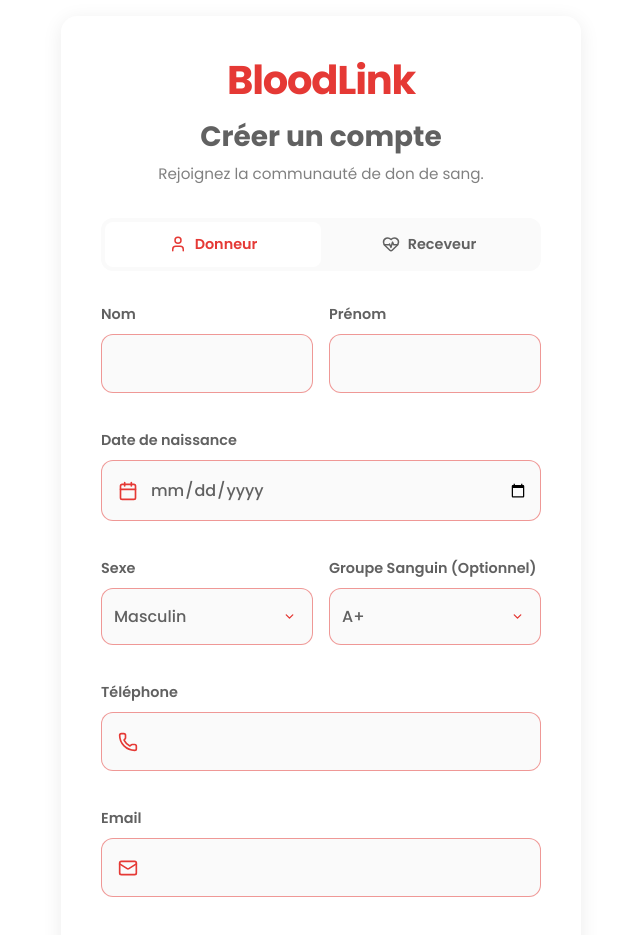
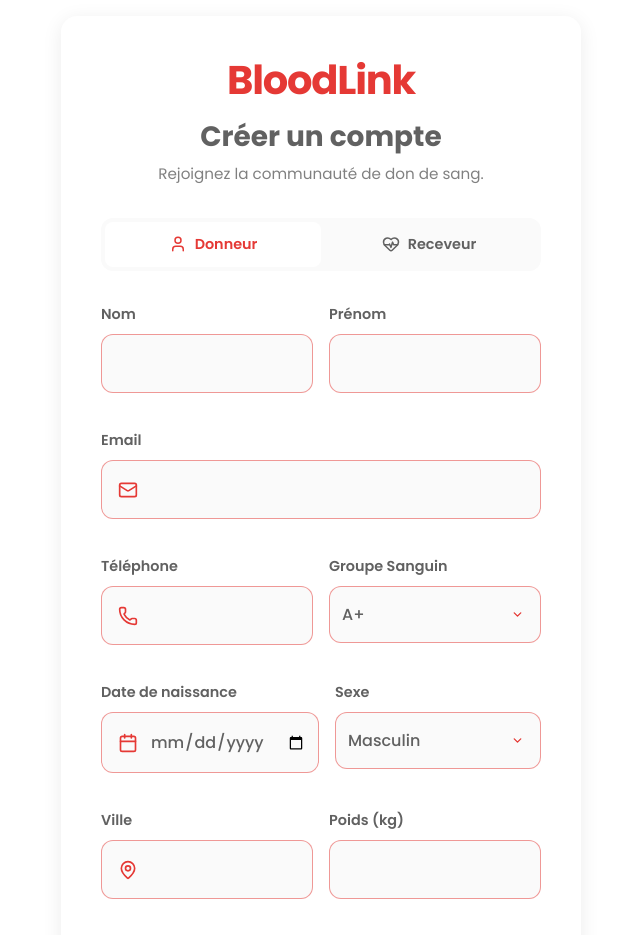
Before and after one commit to mehdiert04/PFE-Blood-donation, a React app in the folder Web/Frontend/: page /auth/register in a window 1280 px wide. Shown: the top 935 px of the page, without its empty margins (319-959 px from the left). Built offline with nearby package versions, Linux system fonts and the light colour scheme; the HTML template or start-up script is replaced by a standard one.

Commit message:
M- Fix Auth

```diff
--- a/Web/Frontend/src/api/auth.js
+++ b/Web/Frontend/src/api/auth.js
@@ -46,8 +46,6 @@
     return axiosClient.post("/reset-password", payload);
 };
 
-export const getUser = async (token) => {
-    return axiosClient.get("/user", {
-        headers: { Authorization: `Bearer ${token}` }
-    });
+export const getUser = async () => {
+    return axiosClient.get("/users/me");
 };
--- a/Web/Frontend/src/components/auth/ForgotPassword.jsx
+++ b/Web/Frontend/src/components/auth/ForgotPassword.jsx
@@ -46,7 +46,7 @@
 
     const handleResend = async () => {
         setIsSubmitting(true);
-        await resendVerificationEmail(data);
+        await resendVerificationEmail(submittedEmail);
         setIsSubmitting(false);
         startCountdown();
     };
--- a/Web/Frontend/src/components/auth/LoginForm.jsx
+++ b/Web/Frontend/src/components/auth/LoginForm.jsx
@@ -24,11 +24,22 @@
         setLoginError(null);
         try {
             const response = await login(data);
-            localStorage.setItem('token', response.data.token);
-            localStorage.setItem('user', JSON.stringify(response.data.user));
-            navigate('/dashboard');
+            if (response.data.success) {
+                const { access_token, user } = response.data.data;
+                localStorage.setItem('ACCESS_TOKEN', access_token);
+                localStorage.setItem('USER', JSON.stringify(user));
+
+                // Redirect based on role or to dashboard
+                if (user.role === 'receveur') {
+                    navigate('/receveur/dashboard');
+                } else {
+                    navigate('/dashboard');
+                }
+            }
         } catch (err) {
-            setLoginError("Email ou mot de passe incorrect.");
+            console.error('Login error:', err);
+            const message = err.response?.data?.message || "Email ou mot de passe incorrect.";
+            setLoginError(message);
         } finally {
             setIsSubmitting(false);
         }
--- a/Web/Frontend/src/components/auth/RegisterForm.jsx
+++ b/Web/Frontend/src/components/auth/RegisterForm.jsx
@@ -2,8 +2,8 @@
 import { useForm } from 'react-hook-form';
 import { useOutletContext, useNavigate } from 'react-router-dom';
 import { zodResolver } from '@hookform/resolvers/zod';
-import { User, HeartPulse, Building2, Calendar, Mail, Phone, MapPin, AlertCircle } from 'lucide-react';
-import { donneurSchema, receveurSchema } from '../../lib/schemas';
+import { User, HeartPulse, Calendar, Mail, Phone, MapPin, AlertCircle } from 'lucide-react';
+import { donneurSchema, receveurRegistrationSchema } from '../../lib/schemas';
 import Button from '../common/Button';
 import Input from '../common/Input';
 import Select from '../common/Select';
@@ -22,141 +22,66 @@
     { value: 'O+', label: 'O+' }, { value: 'O-', label: 'O-' },
 ];
 
-/* ─── Per-role form rendered separately so useForm re-mounts on role change ─── */
+const RegisterForm = () => {
+    const { onSwitchToLogin } = useOutletContext();
+    const navigate = useNavigate();
+    const [selectedRole, setSelectedRole] = useState('donneur');
+    const [submitError, setSubmitError] = useState(null);
+    const [isSubmitting, setIsSubmitting] = useState(false);
 
-const DonneurForm = ({ onSubmit, onSwitchToLogin, submitError }) => {
+    // Schema selection based on role
+    const currentSchema = selectedRole === 'donneur' ? donneurSchema : receveurRegistrationSchema;
+
     const { register, handleSubmit, formState: { errors }, reset } = useForm({
-        resolver: zodResolver(donneurSchema),
+        resolver: zodResolver(currentSchema),
         mode: 'onBlur',
     });
-    const [isSubmitting, setIsSubmitting] = useState(false);
 
-    const handleFormSubmit = async (data) => {
+    const onSubmit = async (data) => {
         setIsSubmitting(true);
+        setSubmitError(null);
         try {
-            await registerDonneur(data);
+            // Prepare data for backend (laravel expects password_confirmation)
+            const payload = {
+                ...data,
+                password_confirmation: data.confirmPassword,
+            };
+
+            let response;
+            if (selectedRole === 'donneur') {
+                // Map frontend 'M'/'F' to backend 'Homme'/'Femme'
+                payload.sexe = data.sexe === 'M' ? 'Homme' : 'Femme';
+                response = await registerDonneur(payload);
+            } else {
+                response = await registerReceveur(payload);
+            }
+
+            if (response.data.success) {
+                navigate('/auth/verify-email', {
+                    state: { email: data.email }
+                });
+            }
+        } catch (err) {
+            console.error('Registration error:', err);
+            const message = err.response?.data?.message || "Une erreur est survenue lors de l'inscription.";
+            setSubmitError(message);
+
+            // If there are specific validation errors from backend
+            if (err.response?.data?.errors) {
+                const firstError = Object.values(err.response.data.errors)[0][0];
+                setSubmitError(firstError);
+            }
         } finally {
             setIsSubmitting(false);
         }
     };
 
-    return (
-        <form onSubmit={handleSubmit(handleFormSubmit)} className={styles.form}>
-            <div className={styles.grid2}>
-                <Input label="Nom" {...register('nom')} error={errors.nom} />
-                <Input label="Prénom" {...register('prenom')} error={errors.prenom} />
-            </div>
-            <Input type="date" label="Date de naissance" {...register('date_naissance')} error={errors.date_naissance} icon={Calendar} />
-            <div className={styles.grid2}>
-                <Select label="Sexe" options={[{ value: 'M', label: 'Masculin' }, { value: 'F', label: 'Féminin' }]} {...register('sexe')} error={errors.sexe} />
-                <Select label="Groupe Sanguin (Optionnel)" options={BLOOD_GROUPS} {...register('groupe_sanguin')} error={errors.groupe_sanguin} />
-            </div>
-            <Input label="Téléphone" {...register('telephone')} error={errors.telephone} icon={Phone} />
-            <Input type="email" label="Email" {...register('email')} error={errors.email} icon={Mail} />
-            <Input label="Ville" {...register('ville')} error={errors.ville} icon={MapPin} />
-            <Input type="password" label="Mot de passe" {...register('password')} error={errors.password} />
-            <Input type="password" label="Confirmer le mot de passe" {...register('confirmPassword')} error={errors.confirmPassword} />
-
-            {submitError && (
-                <div className={styles.errorMessage}>
-                    <AlertCircle size={20} />
-                    <span>{submitError}</span>
-                </div>
-            )}
-
-            <Button type="submit" fullWidth isLoading={isSubmitting} size="lg">
-                S'inscrire
-            </Button>
-            <div className={styles.links}>
-                <p>
-                    Déjà inscrit?{' '}
-                    <button type="button" onClick={onSwitchToLogin} className={styles.linkButton}>
-                        Se connecter
-                    </button>
-                </p>
-            </div>
-        </form>
-    );
-};
-
-const ReceveurForm = ({ onSubmit, onSwitchToLogin, submitError }) => {
-    const { register, handleSubmit, formState: { errors } } = useForm({
-        resolver: zodResolver(receveurSchema),
-        mode: 'onBlur',
-    });
-    const [isSubmitting, setIsSubmitting] = useState(false);
-
-    const handleFormSubmit = async (data) => {
-        setIsSubmitting(true);
-        try {
-            await registerReceveur(data);
-        } finally {
-            setIsSubmitting(false);
+    const handleRoleChange = (roleId) => {
+        if (selectedRole !== roleId) {
+            setSelectedRole(roleId);
+            setSubmitError(null);
+            reset(); // Clear form when switching roles
         }
-    };
-
-    return (
-        <form onSubmit={handleSubmit(handleFormSubmit)} className={styles.form}>
-            <Input label="Nom du patient" {...register('nom_patient')} error={errors.nom_patient} icon={User} />
-            <div className={styles.grid2}>
-                <Input type="number" label="Âge" {...register('age', { valueAsNumber: true })} error={errors.age} />
-                <Select label="Groupe Sanguin Requis" options={BLOOD_GROUPS} {...register('groupe_sanguin_requis')} error={errors.groupe_sanguin_requis} />
-            </div>
-            <div className={styles.grid2}>
-                <Input type="number" label="Quantité (Poches)" {...register('quantite', { valueAsNumber: true })} error={errors.quantite} />
-                <Select label="Niveau d'urgence" options={[{ value: 'normal', label: 'Normal' }, { value: 'eleve', label: 'Élevé' }, { value: 'critique', label: 'Critique' }]} {...register('urgence')} error={errors.urgence} />
-            </div>
-            <Input label="Hôpital / Clinique" {...register('hopital_clinique')} error={errors.hopital_clinique} icon={Building2} />
-            <div className={styles.grid2}>
-                <Input label="Ville" {...register('ville')} error={errors.ville} icon={MapPin} />
-                <Input label="Service (Urgence, Réa...)" {...register('service')} error={errors.service} />
-            </div>
-
-            <h4 className={styles.sectionTitle}>Contact d'urgence</h4>
-            <Input label="Nom du contact" {...register('contact_nom')} error={errors.contact_nom} icon={User} />
-            <div className={styles.grid2}>
-                <Input label="Téléphone" {...register('contact_telephone')} error={errors.contact_telephone} icon={Phone} />
-                <Input type="email" label="Email" {...register('contact_email')} error={errors.contact_email} icon={Mail} />
-            </div>
-
-
-            {submitError && (
-                <div className={styles.errorMessage}>
-                    <AlertCircle size={20} />
-                    <span>{submitError}</span>
-                </div>
-            )}
-
-            <Button type="submit" fullWidth isLoading={isSubmitting} size="lg">
-                S'inscrire
-            </Button>
-            <div className={styles.links}>
-                <p>
-                    Déjà inscrit?{' '}
-                    <button type="button" onClick={onSwitchToLogin} className={styles.linkButton}>
-                        Se connecter
-                    </button>
-                </p>
-            </div>
-        </form>
-    );
-};
-
-/* ─── Main RegisterForm shell (handles role tab + passes submit handler down) ─── */
-
-const RegisterForm = () => {
-    const { onSwitchToLogin } = useOutletContext();
-    const navigate = useNavigate();
-    const [selectedRole, setSelectedRole] = useState('donneur');
-    const [submitError, setSubmitError] = useState(null);
-
-    const handleSubmit = async (data) => {
-        setSubmitError(null);
-        // Simulate API call — replace with real API later
-        await new Promise(resolve => setTimeout(resolve, 2000));
-        navigate('/auth/verify-email', {
-            state: { email: data.email || data.contact_email || '' }
-        });
     };
 
     return (
@@ -170,7 +95,7 @@
                             key={role.id}
                             type="button"
                             className={`${styles.roleTab} ${selectedRole === role.id ? styles.activeRole : ''}`}
-                            onClick={() => { setSelectedRole(role.id); setSubmitError(null); }}
+                            onClick={() => handleRoleChange(role.id)}
                         >
                             <Icon size={18} />
                             <span>{role.label}</span>
@@ -179,23 +104,86 @@
                 })}
             </div>
 
-            {/* Render the correct sub-form — keyed by role so it remounts cleanly */}
-            {selectedRole === 'donneur' && (
-                <DonneurForm
-                    key="donneur"
-                    onSubmit={handleSubmit}
-                    onSwitchToLogin={onSwitchToLogin}
-                    submitError={submitError}
-                />
-            )}
-            {selectedRole === 'receveur' && (
-                <ReceveurForm
-                    key="receveur"
-                    onSubmit={handleSubmit}
-                    onSwitchToLogin={onSwitchToLogin}
-                    submitError={submitError}
-                />
-            )}
+            <form onSubmit={handleSubmit(onSubmit)} className={styles.form}>
+                <div className={styles.grid2}>
+                    <Input label="Nom" {...register('nom')} error={errors.nom} />
+                    <Input label="Prénom" {...register('prenom')} error={errors.prenom} />
+                </div>
+
+                <Input type="email" label="Email" {...register('email')} error={errors.email} icon={Mail} />
+
+                <div className={styles.grid2}>
+                    <Input label="Téléphone" {...register('telephone')} error={errors.telephone} icon={Phone} />
+                    {selectedRole === 'donneur' ? (
+                        <Select
+                            label="Groupe Sanguin"
+                            options={BLOOD_GROUPS}
+                            {...register('groupe_sanguin')}
+                            error={errors.groupe_sanguin}
+                        />
+                    ) : (
+                        <Select
+                            label="Groupe Sanguin Requis"
+                            options={[...BLOOD_GROUPS, { value: 'INCONNU', label: 'Inconnu' }]}
+                            {...register('groupe_sanguin_recherche')}
+                            error={errors.groupe_sanguin_recherche}
+                        />
+                    )}
+                </div>
+
+                {selectedRole === 'donneur' && (
+                    <div className={styles.grid2}>
+                        <Input type="date" label="Date de naissance" {...register('date_naissance')} error={errors.date_naissance} icon={Calendar} />
+                        <Select
+                            label="Sexe"
+                            options={[{ value: 'M', label: 'Masculin' }, { value: 'F', label: 'Féminin' }]}
+                            {...register('sexe')}
+                            error={errors.sexe}
+                        />
+                    </div>
+                )}
+
+                {selectedRole === 'donneur' && (
+                    <div className={styles.grid2}>
+                        <Input label="Ville" {...register('ville')} error={errors.ville} icon={MapPin} />
+                        <Input type="number" label="Poids (kg)" {...register('poids', { valueAsNumber: true })} error={errors.poids} />
+                    </div>
+                )}
+
+                {selectedRole === 'receveur' && (
+                    <Input
+                        label="Description de la situation (Optionnel)"
+                        {...register('description_maladie')}
+                        error={errors.description_maladie}
+                        placeholder="Brève description du besoin..."
+                    />
+                )}
+
+                <div className={styles.grid2}>
+                    <Input type="password" label="Mot de passe" {...register('password')} error={errors.password} />
+                    <Input type="password" label="Confirmer" {...register('confirmPassword')} error={errors.confirmPassword} />
+                </div>
+
+                {submitError && (
+                    <div className={styles.errorMessage}>
+                        <AlertCircle size={20} />
+                        <span>{submitError}</span>
+                    </div>
+                )}
+
+                <Button type="submit" fullWidth isLoading={isSubmitting} size="lg">
+                    S'inscrire en tant que {selectedRole}
+                </Button>
+
+                <div className={styles.links}>
+                    <p>
+                        Déjà inscrit?{' '}
+                        <button type="button" onClick={onSwitchToLogin} className={styles.linkButton}>
+                            Se connecter
+                        </button>
+                    </p>
+                </div>
+            </form>
         </div>
     );
 };
--- a/Web/Frontend/src/components/auth/ResetPassword.jsx
+++ b/Web/Frontend/src/components/auth/ResetPassword.jsx
@@ -7,6 +7,7 @@
 import Input from '../common/Input';
 import Button from '../common/Button';
 import styles from './ResetPassword.module.css';
+import { resetPassword } from '../../api/auth';
 
 
 const resetSchema = z.object({
@@ -24,8 +25,10 @@
     const navigate = useNavigate();
     const [searchParams] = useSearchParams();
     const token = searchParams.get('token');
+    const email = searchParams.get('email'); // Laravel usually needs email back during reset
 
     const [status, setStatus] = useState('idle'); // idle | submitting | success | error
+    const [errorMessage, setErrorMessage] = useState('');
     const [showPassword, setShowPassword] = useState(false);
     const [showConfirm, setShowConfirm] = useState(false);
 
@@ -62,12 +65,19 @@
 
     const onSubmit = async (data) => {
         setStatus('submitting');
+        setErrorMessage('');
         try {
-            // Simulate API — replace with real endpoint: POST /api/auth/reset-password { token, password }
-            await new Promise(resolve => setTimeout(resolve, 2000));
+            await resetPassword({
+                token: token,
+                email: email, // Might be null if not in URL, check if Laravel works without it
+                password: data.password,
+                password_confirmation: data.confirmPassword
+            });
             setStatus('success');
-        } catch {
+        } catch (err) {
+            console.error('Reset password error:', err);
             setStatus('error');
+            setErrorMessage(err.response?.data?.message || "Une erreur est survenue lors de la réinitialisation.");
         }
     };
 
@@ -170,7 +180,7 @@
                     {status === 'error' && (
                         <div className={styles.errorMsg}>
                             <XCircle size={18} />
-                            <span>Une erreur est survenue. Veuillez réessayer.</span>
+                            <span>{errorMessage}</span>
                         </div>
                     )}
 
--- a/Web/Frontend/src/components/auth/VerifyEmail.jsx
+++ b/Web/Frontend/src/components/auth/VerifyEmail.jsx
@@ -4,7 +4,6 @@
 import Button from '../common/Button';
 import styles from './VerifyEmail.module.css';
 import { resendVerificationEmail } from '../../api/auth';
-import { useNotification } from '../../contexts/NotificationContext';
 
 const VerifyEmail = () => {
     const navigate = useNavigate();
```
Also changed, not shown: Web/Frontend/src/components/auth/AccountVerified.jsx (+20 -12 lines), Web/Frontend/src/lib/schemas.js, 2 other files (tests, documents, lock files or other folders).
